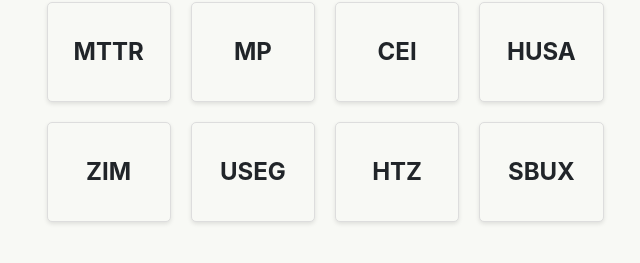
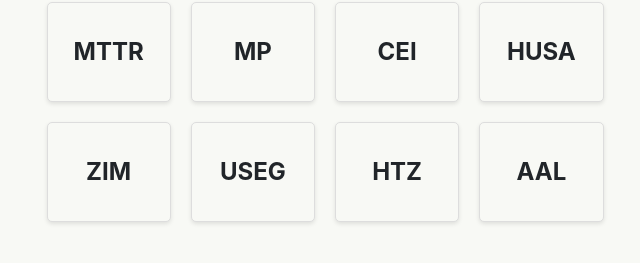
Before and after one commit to jxnxthxnz/site, a Jekyll site: the page built from investing.md, in a window 1280 px wide. Shown: the part 286-549 px from the top of the page, without its empty margins (315-955 px from the left). Built offline with Jekyll 4.4.1, drawn with Linux system fonts in a browser that asks for light colours.

Commit message:
removed sbux and added back aal

```diff
--- a/investing.md
+++ b/investing.md
@@ -64,8 +64,8 @@ permalink: /investing/
   </div>
   <div class="stock-item">
     <div class="stock-block">
-      <a class="stock-link" href="https://www.starbucks.com" target="_blank">
-        <span class="stock-symbol">SBUX</span>
+      <a class="stock-link" href="https://www.aa.com/homePage.do" target="_blank">
+        <span class="stock-symbol">AAL</span>
       </a>
     </div>
   </div>
```
